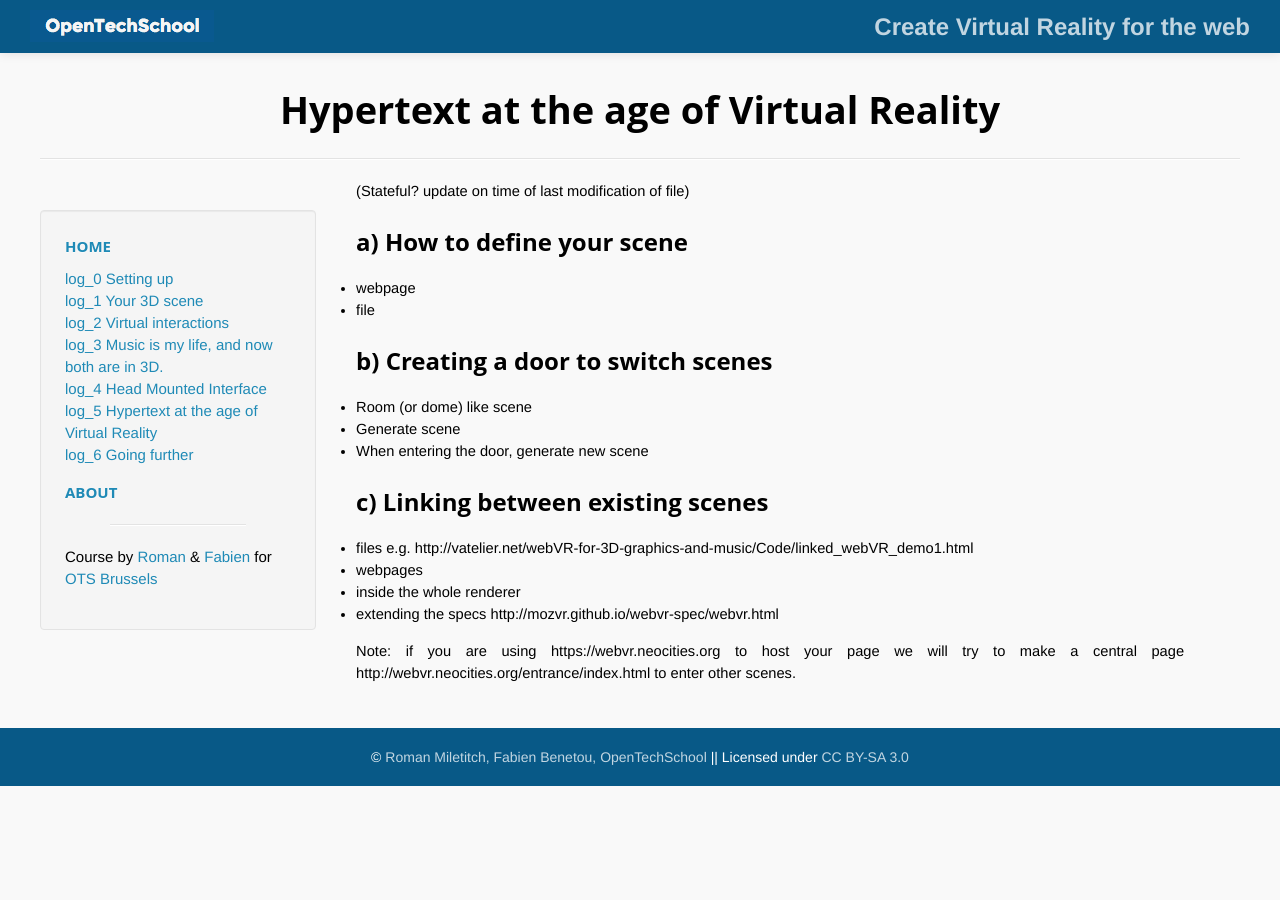
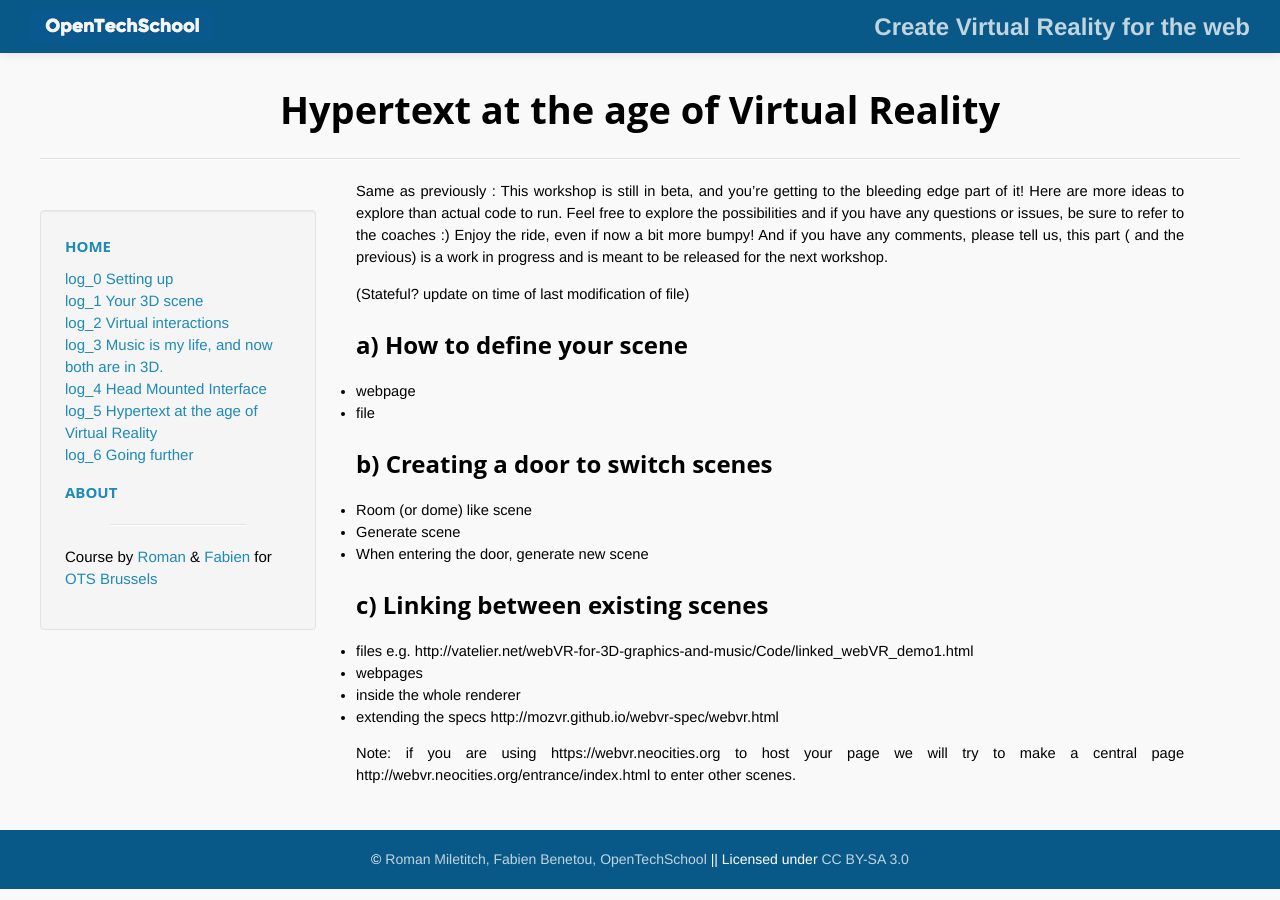
Before and after one commit to OpenTechSchool-Brussels/webVR-for-3D-graphics-and-music, a Jekyll site: the page built from hyper-virtual-reality.markdown, in a window 1280 px wide. Built offline with Jekyll 4.4.1, drawn with Linux system fonts in a browser that asks for light colours; Markdown is read by kramdown in place of the engine named in the settings.

Commit message:
Update hyper-virtual-reality.markdown

```diff
--- a/hyper-virtual-reality.markdown
+++ b/hyper-virtual-reality.markdown
@@ -4,6 +4,9 @@ title:  "Hypertext at the age of Virtual Reality"
 num: 5
 
 ---
+
+Same as previously : This workshop is still in beta, and you're getting to the bleeding edge part of it! Here are more ideas to explore than actual code to run. Feel free to explore the possibilities and if you have any questions or issues, be sure to refer to the coaches :) Enjoy the ride, even if now a bit more bumpy! And if you have any comments, please tell us, this part ( and the previous) is a work in progress and is meant to be released for the next workshop.
+
 
 (Stateful? update on time of last modification of file)
 
```
